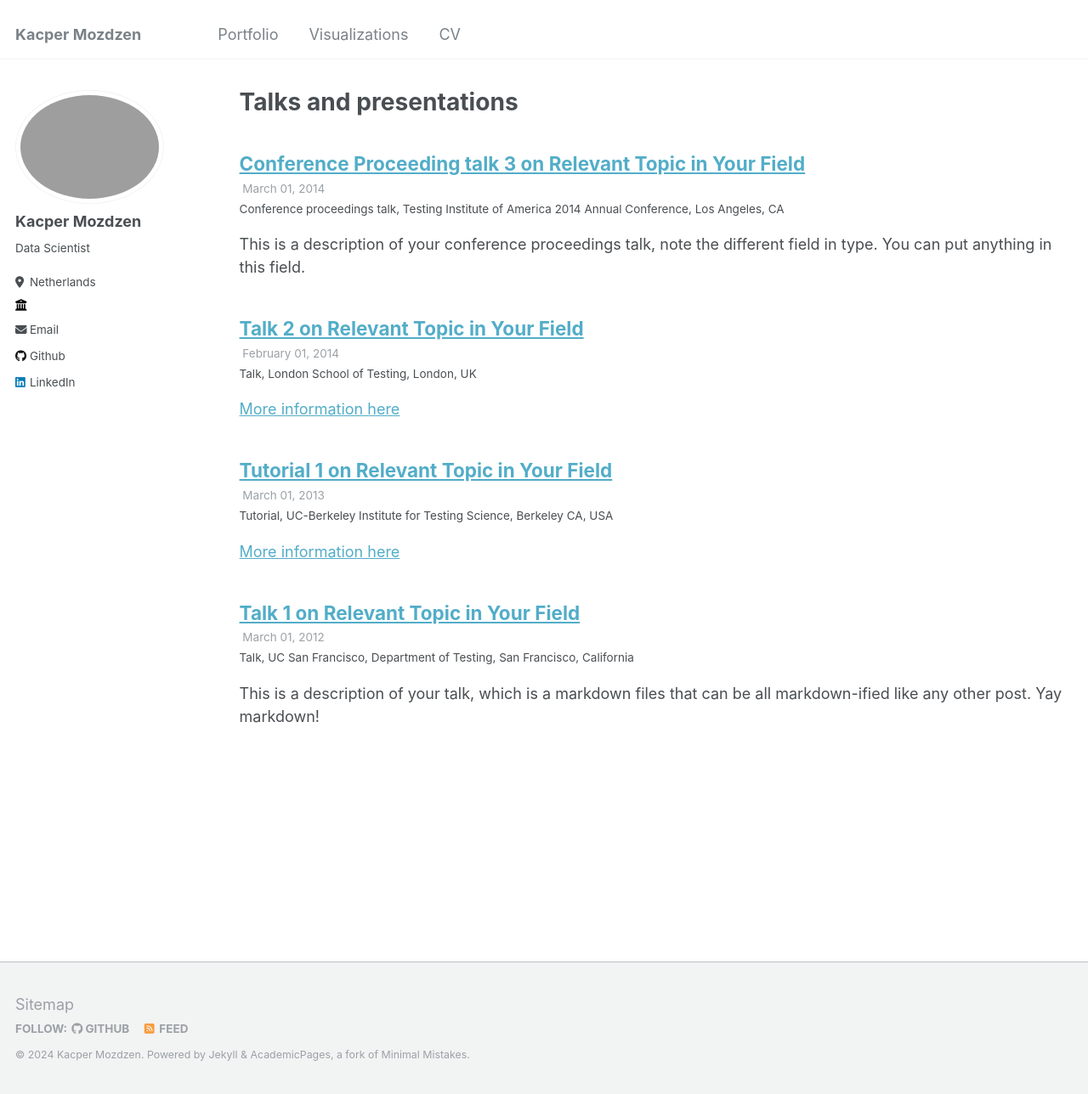
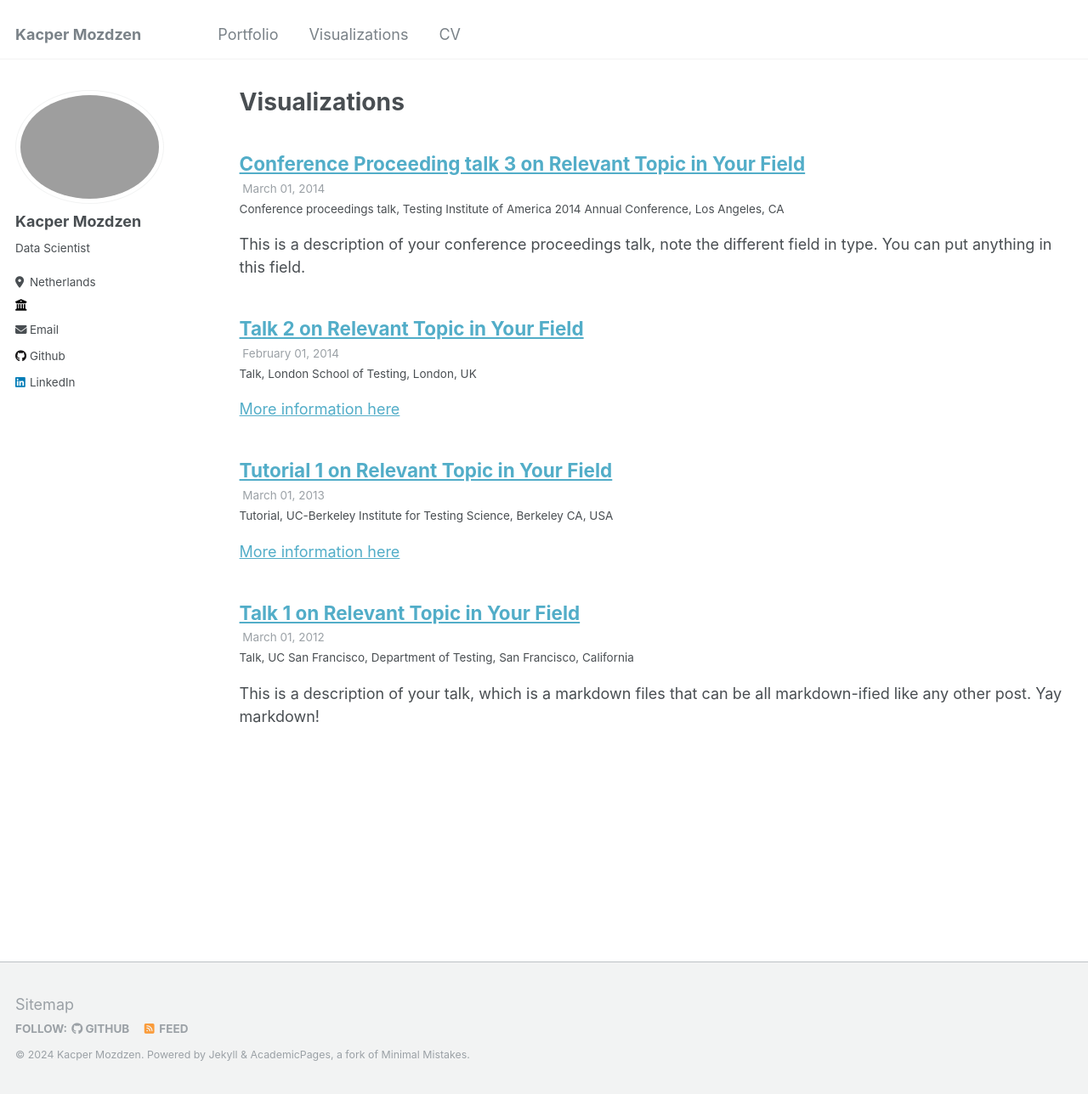
Before and after one commit to kapekm/kapekm.github.io, a Jekyll site: the page built from _pages/visualizations.html, in a window 1280 px wide and 1288 px high. Shown: the whole window at 85% size. Built offline with Jekyll 4.4.1, drawn with Linux system fonts in a browser that asks for light colours.

Commit message:
Update and rename talks.html to visualizations.html

```diff
--- a/_pages/talks.html
+++ b/_pages/visualizations.html
@@ -1,7 +1,7 @@
 ---
 layout: archive
-title: "Talks and presentations"
-permalink: /talks/
+title: "Visualizations"
+permalink: /visualizations/
 author_profile: true
 ---
 
```
